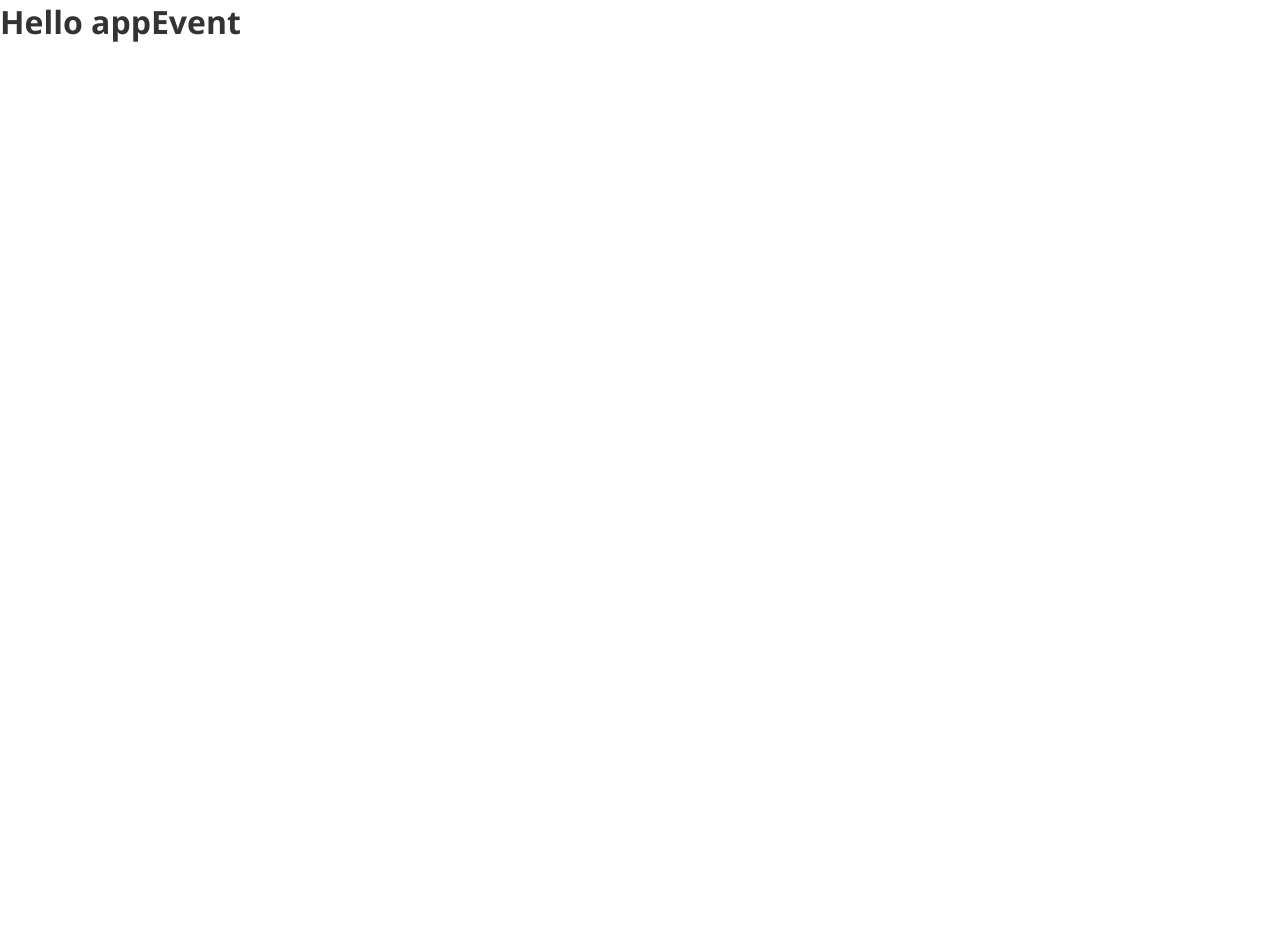
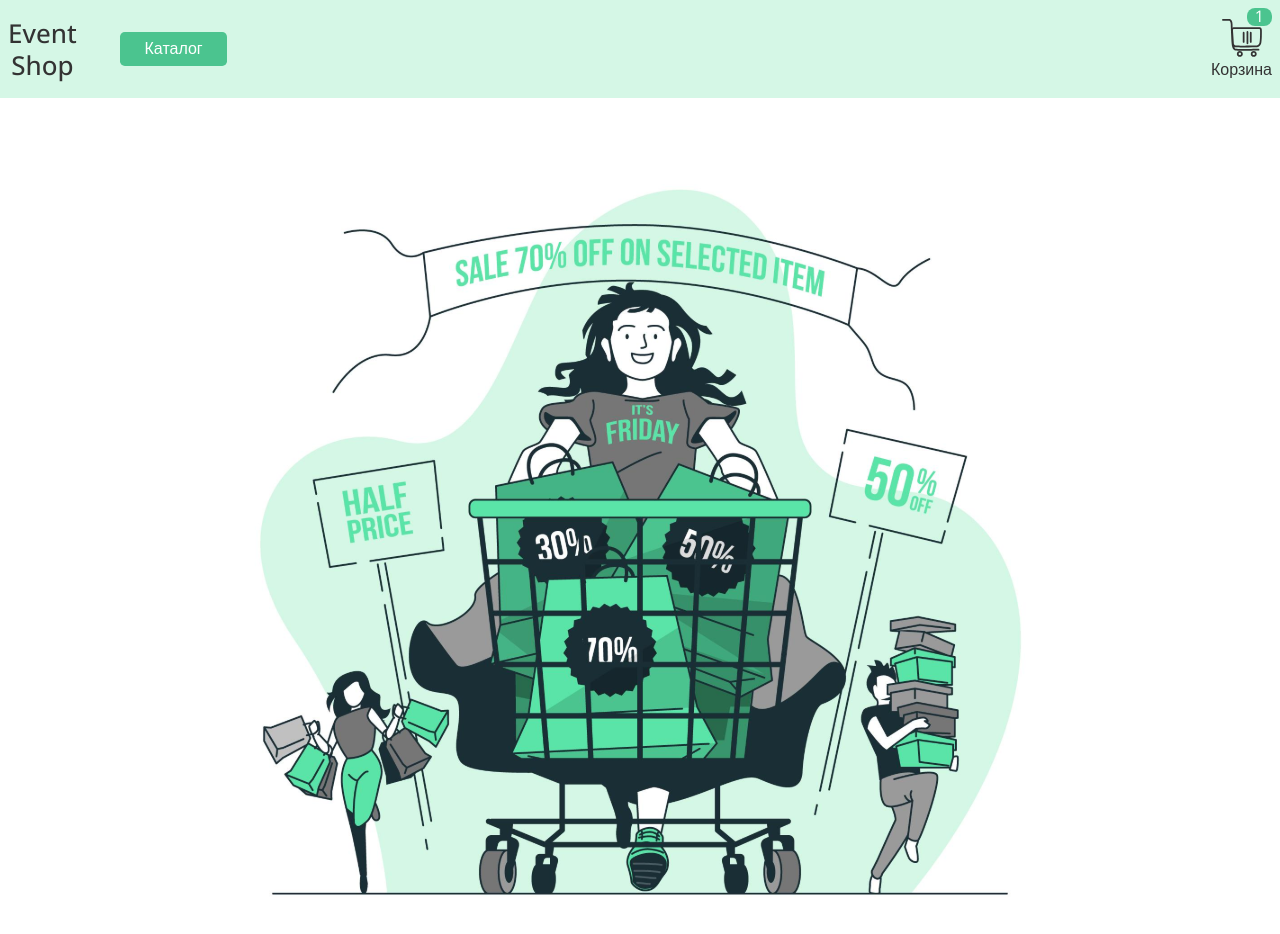
Before and after one commit to vkRadchenko/testTaskAppEvent, a React (Vite) app: page / in a window 1280 px wide. Shown: the top 934 px of the page. Before the commit the page ends 800 px from the top, so only its background shows below. Built offline with nearby package versions, Linux system fonts and the light colour scheme.

Commit message:
feat: add Main

```diff
--- a/src/App.tsx
+++ b/src/App.tsx
@@ -1,10 +1,9 @@
+import Main from './layout/main'
 
 function App() {
-
-
   return (
     <>
-  <h1>Hello appEvent</h1>
+      <Main />
     </>
   )
 }
```
